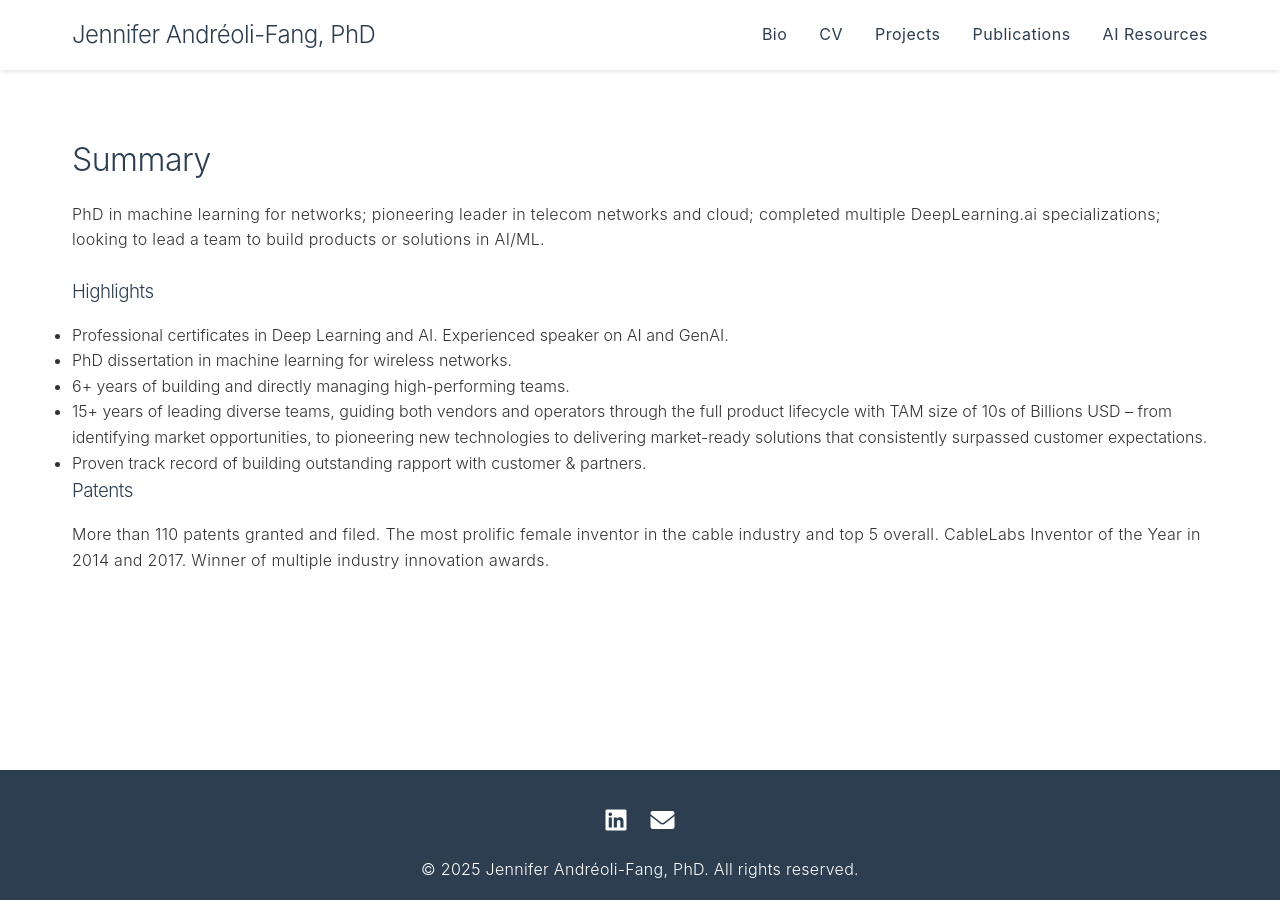
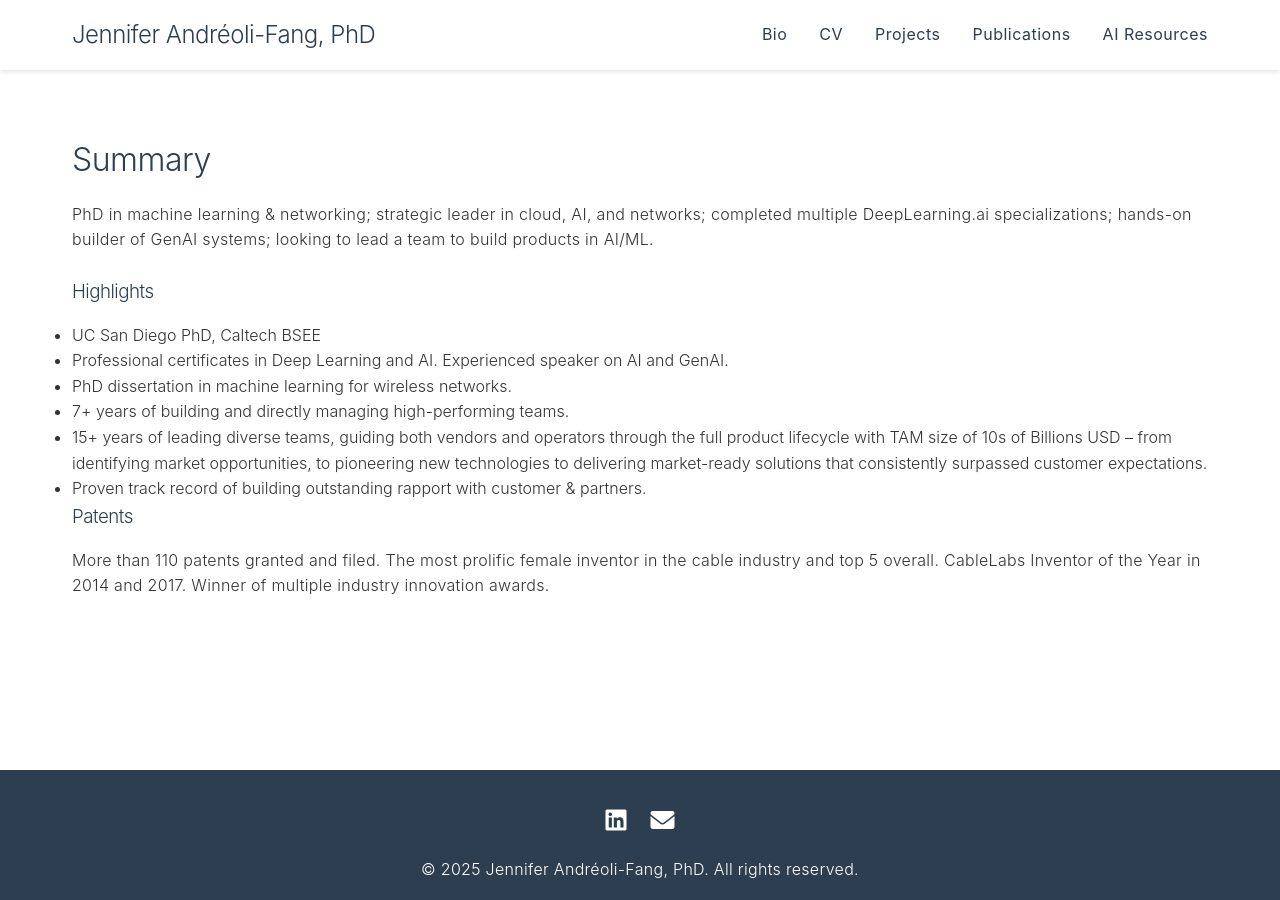
Before and after one commit to nextjen-ai/nextjen-ai.github.io, a Jekyll site: the page built from _cv/summary.md, in a window 1280 px wide and 900 px high. Built offline with Jekyll 4.4.1, drawn with Linux system fonts in a browser that asks for light colours.

Commit message:
Further refinement

```diff
--- a/_cv/summary.md
+++ b/_cv/summary.md
@@ -3,12 +3,13 @@ title: Summary
 order: 1
 ---
 
-PhD in machine learning for networks; pioneering leader in telecom networks and cloud; completed multiple DeepLearning.ai specializations; looking to lead a team to build products or solutions in AI/ML.
+PhD in machine learning & networking; strategic leader in cloud, AI, and networks; completed multiple DeepLearning.ai specializations; hands-on builder of GenAI systems; looking to lead a team to build products in AI/ML.
 
 ### Highlights
+- UC San Diego PhD, Caltech BSEE
 - Professional certificates in Deep Learning and AI. Experienced speaker on AI and GenAI.
 - PhD dissertation in machine learning for wireless networks.
-- 6+ years of building and directly managing high-performing teams.
+- 7+ years of building and directly managing high-performing teams.
 - 15+ years of leading diverse teams, guiding both vendors and operators through the full product lifecycle with TAM size of 10s of Billions USD – from identifying market opportunities, to pioneering new technologies to delivering market-ready solutions that consistently surpassed customer expectations.
 - Proven track record of building outstanding rapport with customer & partners.
 
```
Also changed, not shown: _collections/_projects/project1.md (deleted, +0 -19 lines), _projects/ai-solutions.md (renamed from _collections/_projects/ai-solutions.md, +1 -1 lines), _projects/cv-analyzer.md (added, +14 -0 lines), _projects/index.md (renamed from _collections/_projects/index.md, +1 -1 lines), cv.md (+1 -1 lines), _projects/docsis-evolution.md (renamed from _collections/_projects/docsis-evolution.md).
